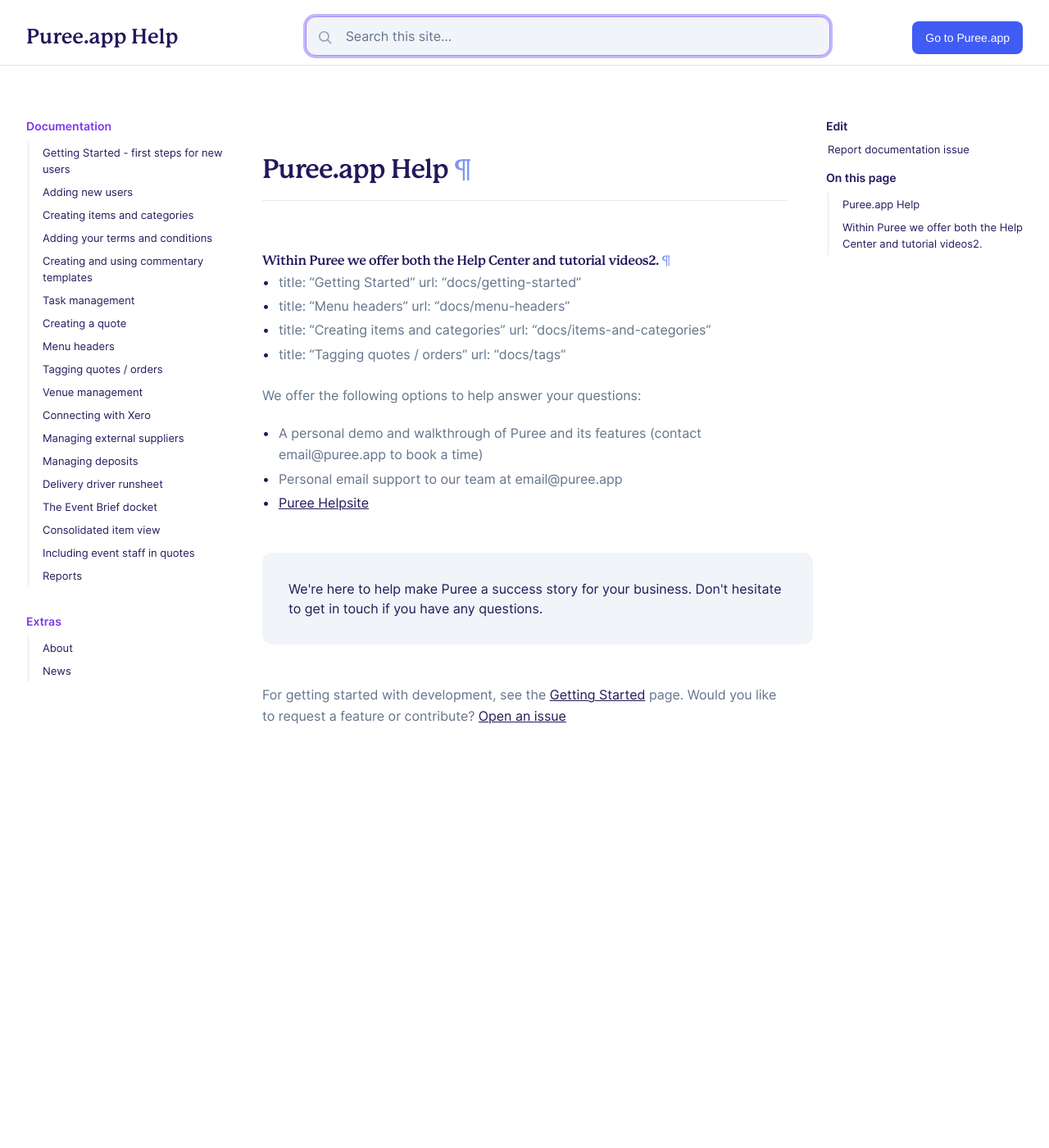
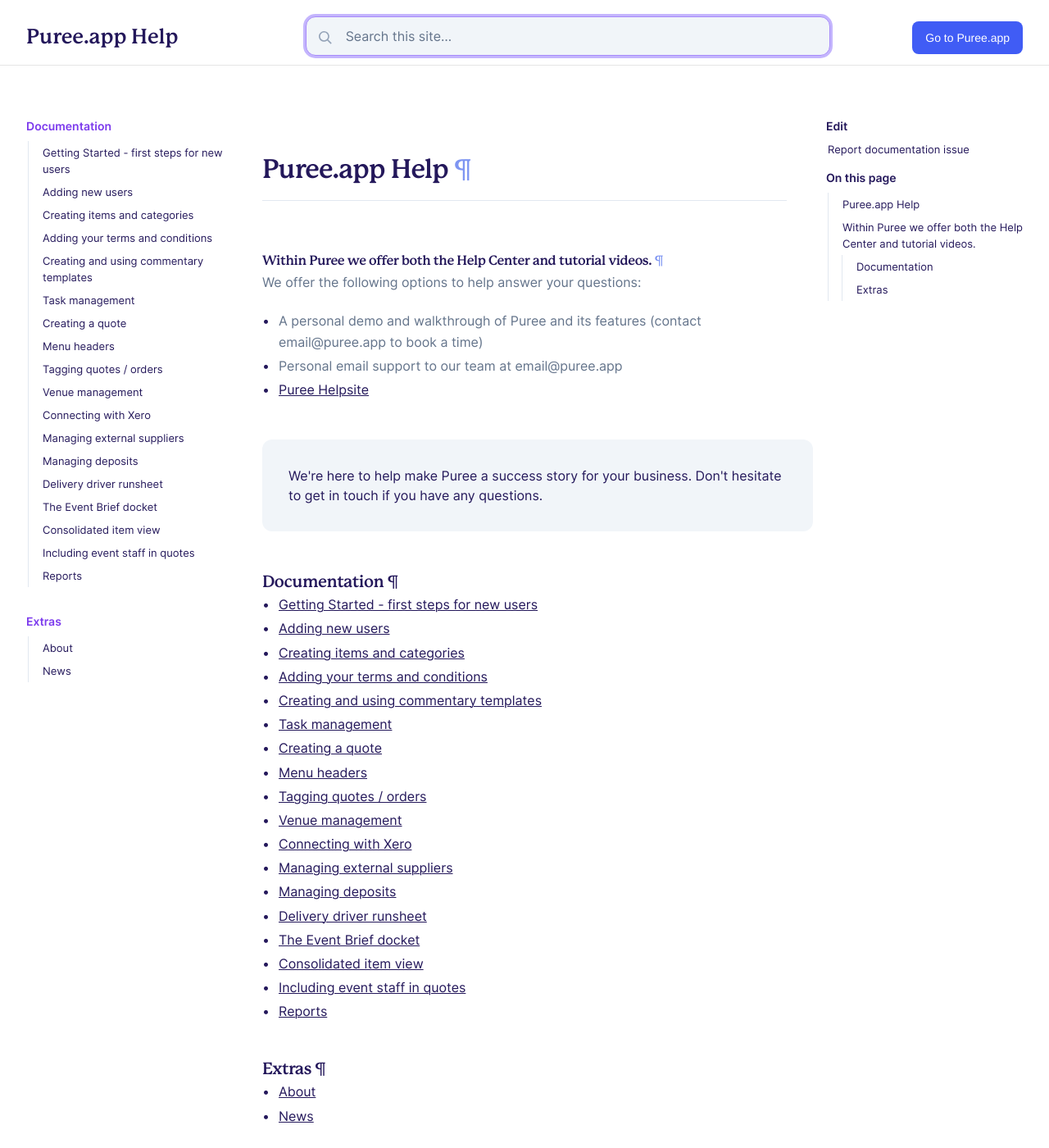
Before and after one commit to puree-catering/puree-catering.github.io, a Jekyll site: the page built from pages/index.md, in a window 1280 px wide and 1400 px high. Shown: the whole window at 82% size. Built offline with Jekyll 4.4.1, drawn with Linux system fonts in a browser that asks for light colours.

Commit message:
adding screenshots

```diff
--- a/pages/index.md
+++ b/pages/index.md
@@ -4,15 +4,7 @@ title: Puree.app Help
 permalink: /
 ---
 
-# Within [Puree](https://puree.app) we offer both the Help Center and tutorial videos2.
-- title: "Getting Started"
-  url: "docs/getting-started"
-- title: "Menu headers"
-  url: "docs/menu-headers"
-- title: "Creating items and categories"
-  url: "docs/items-and-categories"
-- title: "Tagging quotes / orders"
-  url: "docs/tags"
+# Within [Puree](https://puree.app) we offer both the Help Center and tutorial videos.
 
 We offer the following options to help answer your questions:
 - A personal demo and walkthrough of Puree and its features (contact email@puree.app to book a time)
@@ -21,4 +13,12 @@ We offer the following options to help answer your questions:
 
 {% include callout.html text="We're here to help make Puree a success story for your business. Don't hesitate to get in touch if you have any questions." %}
 
-For getting started with development, see the {% include doc.html name="Getting Started" path="getting-started" %} page. Would you like to request a feature or contribute? [Open an issue]({{ site.repo }}/issues)
+{% assign toc = site.data.toc %} <!-- Load the toc.yml data -->
+{% for section in toc %}
+### {{ section.title }}
+{% if section.links %}
+  {% for link in section.links %}
+- [{{ link.title }}]({{ link.url | prepend: site.baseurl }})
+  {% endfor %}
+{% endif %}
+{% endfor %}
```
